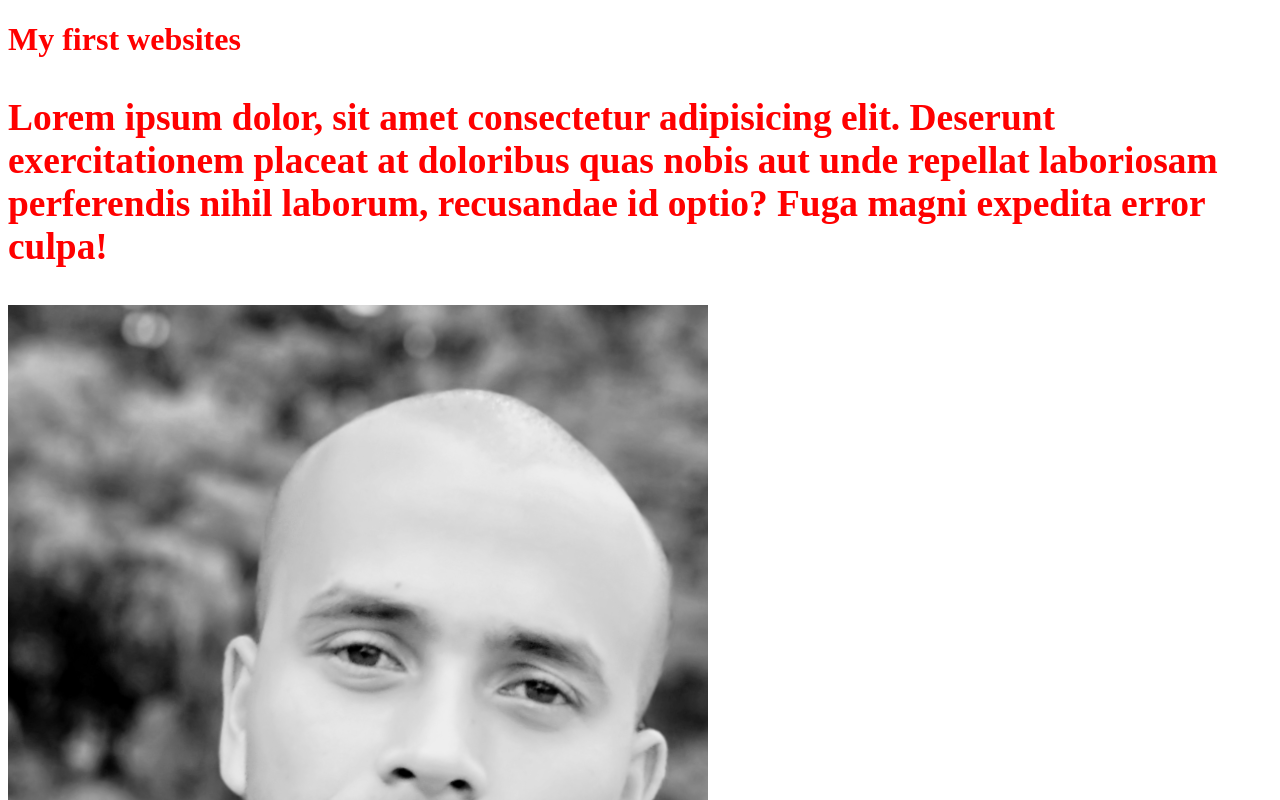
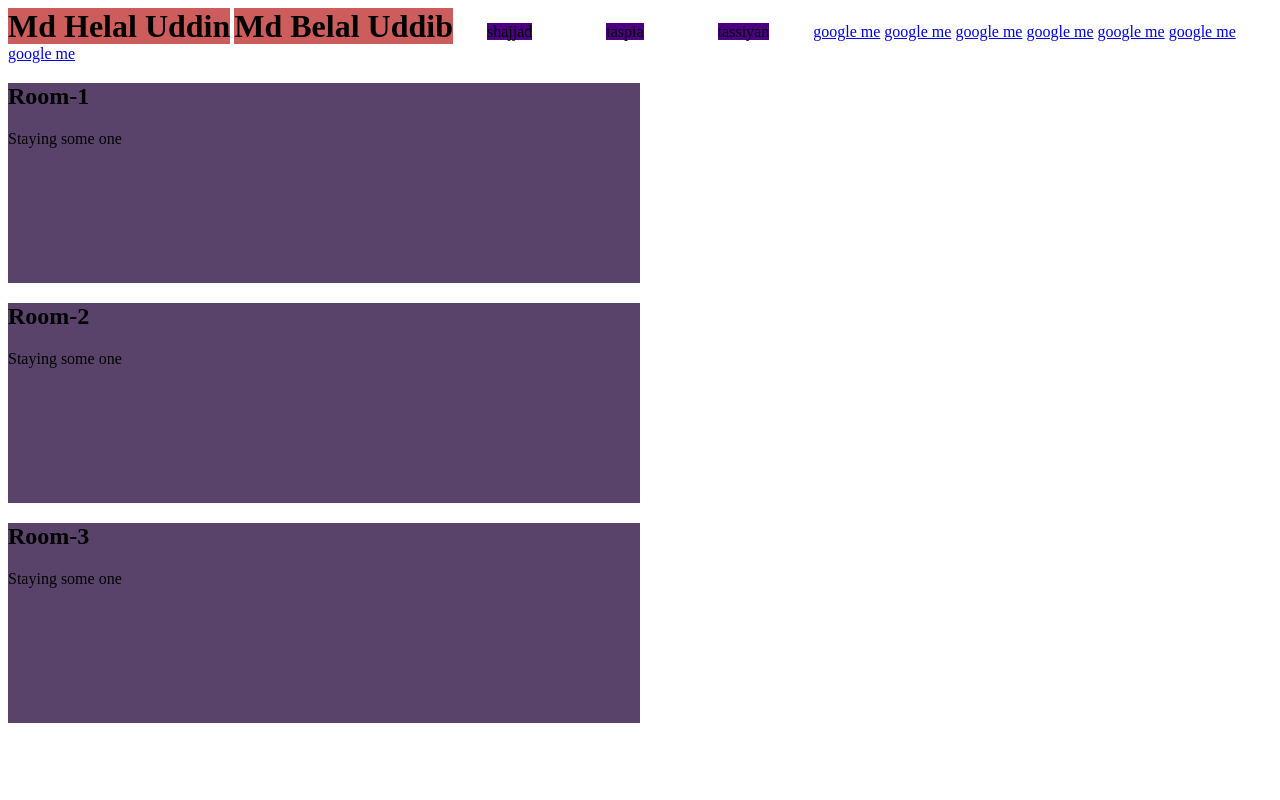
Before and after one commit to md-helal-uddin/my-first-repo, a plain HTML site: page index.html in a window 1280 px wide. Shown: the top 800 px of the page. Drawn offline with Linux system fonts and the light colour scheme.

Commit message:
bonus module inline and inline block learn

```diff
--- a/index.html
+++ b/index.html
@@ -8,7 +8,7 @@
     <link rel="stylesheet" href="style.css">
 </head>
 <body>
-    <h1> My first websites<h1>
+    <!-- <h1> My first websites<h1>
         <div>
             <h3>Lorem ipsum dolor, sit amet consectetur adipisicing elit. Deserunt exercitationem placeat at doloribus quas nobis aut unde repellat laboriosam perferendis nihil laborum, recusandae id optio? Fuga magni expedita error culpa!</h3>
         </div>
@@ -19,7 +19,33 @@
     <p> My Name is Helal </p>
     <p>Lorem ipsum dolor, sit amet consectetur adipisicing elit. Praesentium, beatae, voluptas deleniti quaerat veniam tenetur ratione adipisci blanditiis eum, pariatur dolorum! Esse obcaecati necessitatibus corporis ea consequatur nemo soluta aliquam?</p>
     <h1>My name is helal</h1>
-    <p>Lorem ipsum, dolor sit amet consectetur adipisicing elit. Corrupti, error debitis tempora assumenda quos ea? Aut dolores reiciendis laboriosam eaque nesciunt quidem blanditiis? Vitae dolore quas minima nihil pariatur reprehenderit!</p>
-
+    <p>Lorem ipsum, dolor sit amet consectetur adipisicing elit. Corrupti, error debitis tempora assumenda quos ea? Aut dolores reiciendis laboriosam eaque nesciunt quidem blanditiis? Vitae dolore quas minima nihil pariatur reprehenderit!</p> -->
+    <!-- Bonus Module 5.5 start -->
+    <h1>Md Helal Uddin</h1>
+    <h1>Md Belal Uddib</h1>
+    <span>shajjad</span>
+    <span>taspia</span>
+    <span>tassiyan</span>
+    <!-- inline element e margin top bottom diya jai na jodi dite hoy inline-block korte hoy. -->
+    <a href="www.google.com">google me</a>
+    <a href="www.google.com">google me</a>
+    <a href="www.google.com">google me</a>
+    <a href="www.google.com">google me</a>
+    <a href="www.google.com">google me</a>
+    <a href="www.google.com">google me</a>
+    <a href="www.google.com">google me</a>
+    <div>
+        <h2>Room-1</h2>
+        <p>Staying some one</p>
+    </div>
+    <div>
+        <h2>Room-2</h2>
+        <p>Staying some one</p>
+    </div>
+    <div>
+        <h2>Room-3</h2>
+        <p>Staying some one</p>
+    </div>
+  <!-- Bonus Module 5.5 start -->
 </body>
 </html>
--- a/style.css
+++ b/style.css
@@ -1,3 +1,17 @@
+/*Bonus Module 5.5 start */
 h1{
-    color: red;
+    background-color: indianred;
+    display: inline;
 }
+span{
+    background-color: indigo;
+    margin-left: 30px;
+    margin-right: 40px;
+    margin-top: 30px; margin-bottom: 58px;/*  Not work */
+}
+div{
+    background-color: rgb(90, 67, 107);
+    width: 50%;
+    height: 200px;
+}
+/*Bonus Module 5.5 start */
```
